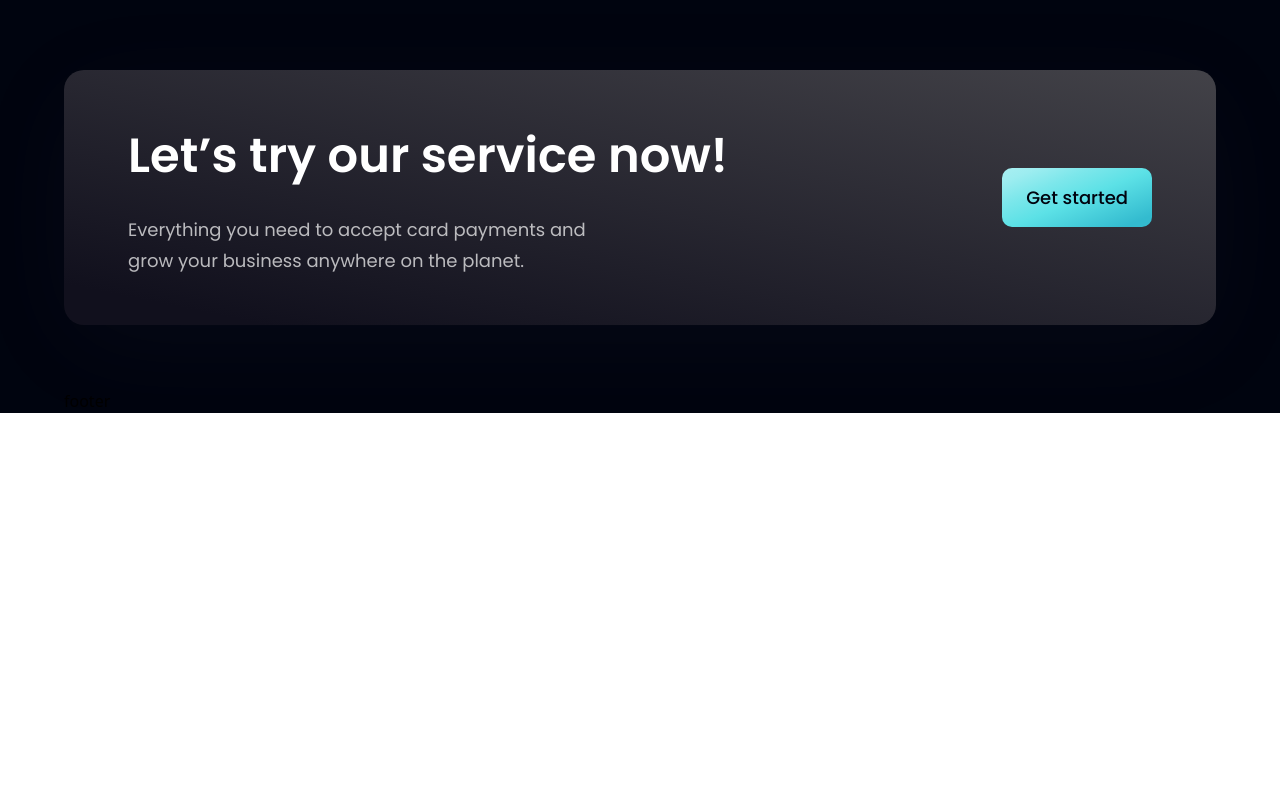
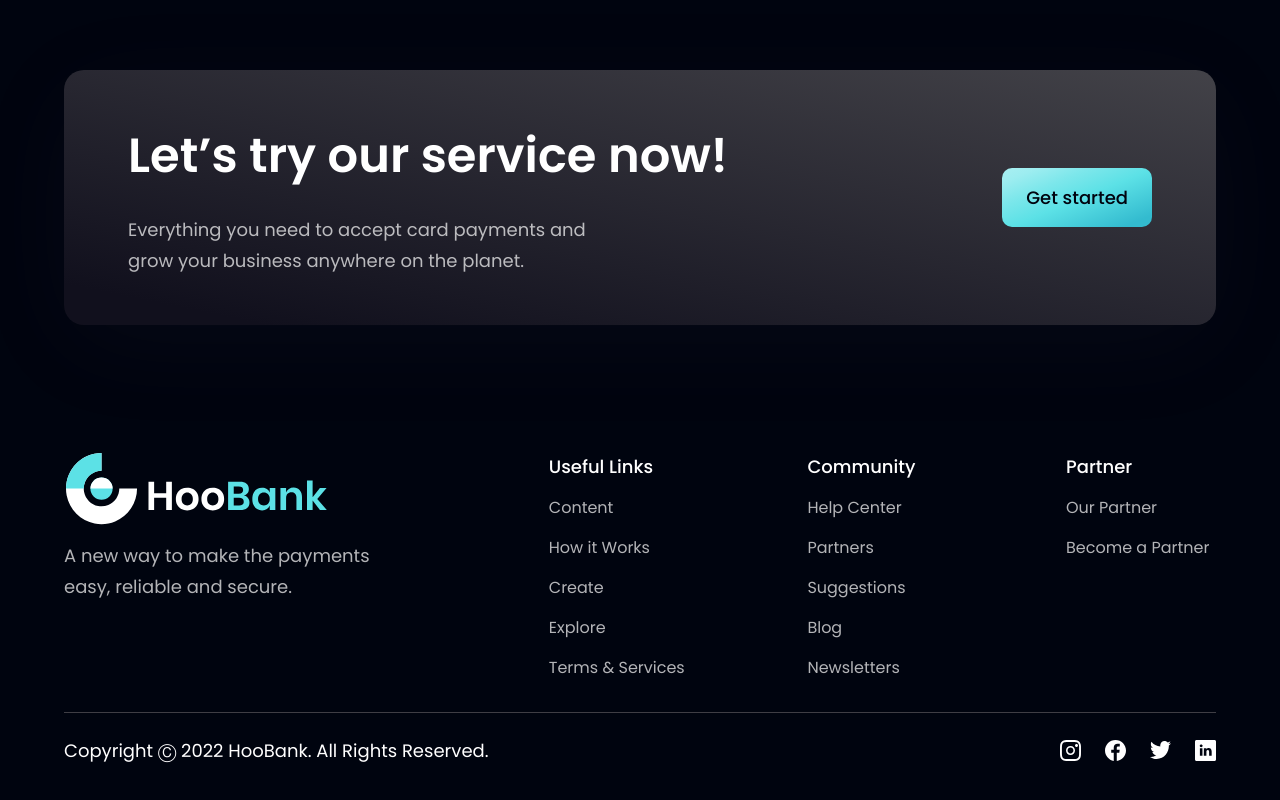
Before and after one commit to pinkjagnie/bank-react-tailwind-app, a React (Create React App) app: page / in a window 1280 px wide. Shown: the part 4118-4918 px from the top of the page. Before the commit the page ends 4531 px from the top, so only its background shows below. Built offline with nearby package versions, Linux system fonts and the light colour scheme.

Commit message:
Added Footer component

```diff
--- a/src/components/Footer.js
+++ b/src/components/Footer.js
@@ -1,10 +1,45 @@
 import React from "react";
+
+import { logo } from "../assets";
+import { footerLinks, socialMedia } from "../constans/index";
+
+import styles from "../style";
 
 const Footer = () => {
   return(
-    <div>
-      footer
-    </div>
+    <section className={`${styles.flexCenter} ${styles.paddingY} flex-col`}>
+      <div className={`${styles.flexStart} md:flex-row flex-col mb-8 w-full`}>
+        <div className="flex-[1] flex flex-col justify-start mr-10">
+          <img src={logo} alt="hoobank" className="w-[266px] h-[72.14px] object-contain" />
+          <p className={`${styles.paragraph} mt-4 max-w-[312px]`}>A new way to make the payments easy, reliable and secure.</p>
+        </div>
+
+        <div className="flex-[1.5] w-full flex flex-row justify-between flex-wrap md:mt-0 mt-10">
+          {footerLinks.map((footerlink) => (
+            <div key={footerlink.title} className={`flex flex-col ss:my-0 my-4 min-w-[150px]`}>
+              <h4 className="font-poppins font-medium text-[18px] leading-[27px] text-white">{footerlink.title}</h4>
+              <ul className="list-none mt-4">
+                {footerlink.links.map((link, index) => (
+                  <li key={link.name} className={`font-poppins font-normal text-[16px] leading-[24px] text-dimWhite hover:text-secondary cursor-pointer ${index !== footerlink.links.length - 1 ? "mb-4" : "mb-0"}`}>
+                    {link.name}
+                  </li>
+                ))}
+              </ul>
+            </div>
+          ))}
+        </div>
+      </div>
+
+      <div className="w-full flex justify-between items-center md:flex-row flex-col pt-6 border-t-[1px] border-t-[#3F3E45]">
+        <p className="font-poppins font-normal text-center text-[18px] leading-[27px] text-white">Copyright Ⓒ 2022 HooBank. All Rights Reserved.</p>
+
+        <div className="flex flex-row md:mt-0 mt-6">
+          {socialMedia.map((social, index) => (
+            <img key={social.id} src={social.icon} alt={social.id} className={`w-[21px] h-[21px] object-contain cursor-pointer ${index !== socialMedia.length - 1 ? "mr-6" : "mr-0"}`} onClick={() => window.open(social.link)} />
+          ))}
+        </div>
+      </div>
+    </section>
   )
 };
 
```
